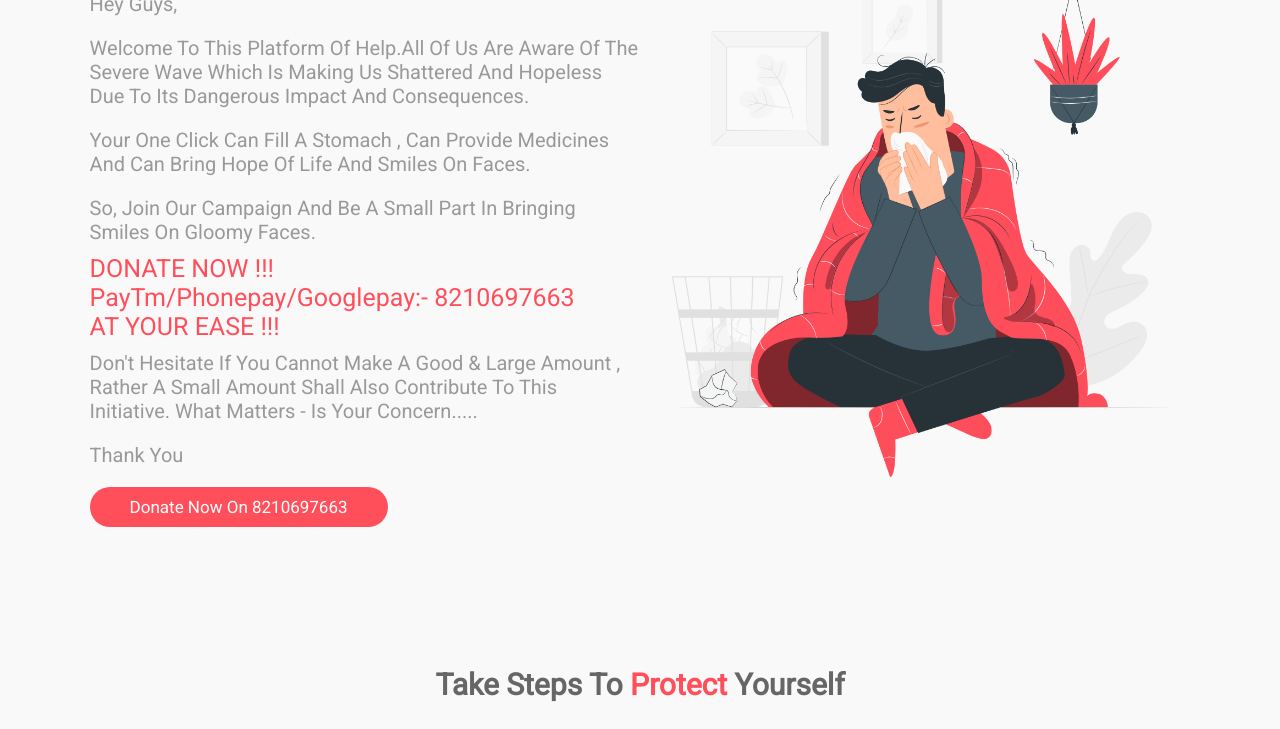
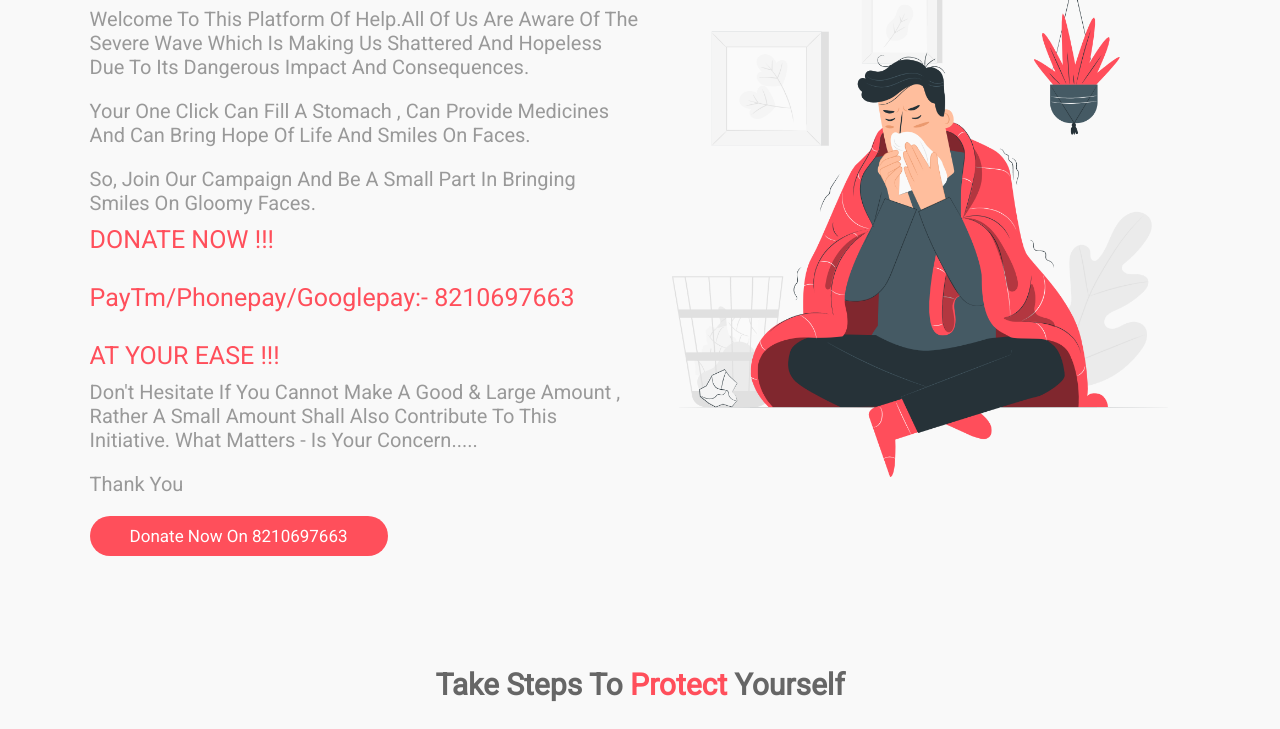
Before and after one commit to RajAdium/makeawish.github.io, a plain HTML site: page index.html in a window 1280 px wide. Shown: the part 233-962 px from the top of the page. Drawn offline with nearby package versions, Linux system fonts and the light colour scheme.

Commit message:
Update index.html

```diff
--- a/index.html
+++ b/index.html
@@ -50,8 +50,8 @@
        <p>Your one click can fill a stomach , can provide medicines and can bring hope of life and smiles on faces.</p>
        <p>So, Join our campaign and be a small part in bringing smiles on gloomy faces.</p>
        <div id="donate">
-           <span>DONATE NOW !!! <br></span>
-           <span>PayTm/Phonepay/Googlepay:- 8210697663 <br> </span>
+           <span>DONATE NOW !!! <br><br></span>
+           <span>PayTm/Phonepay/Googlepay:- 8210697663 <br><br> </span>
            <span>AT YOUR EASE !!!</span>
        </div>
 
```
